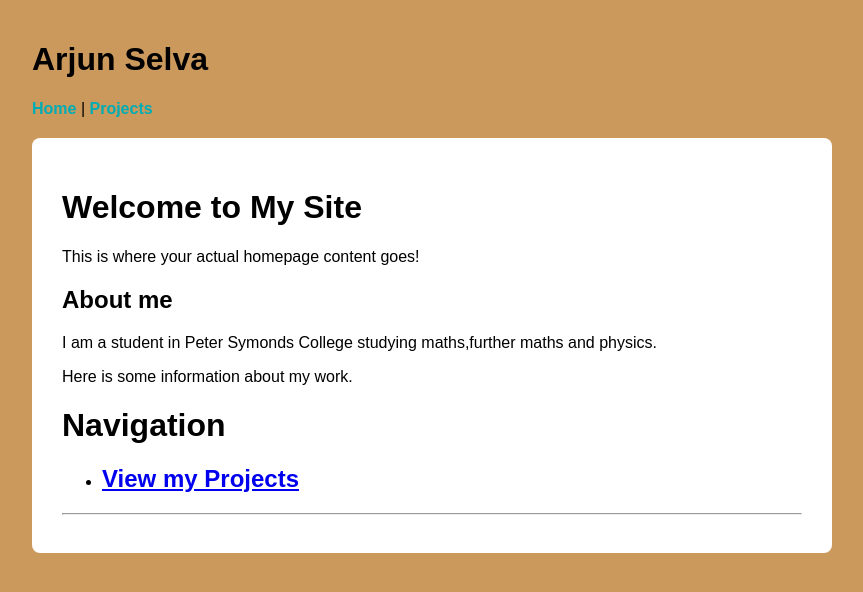
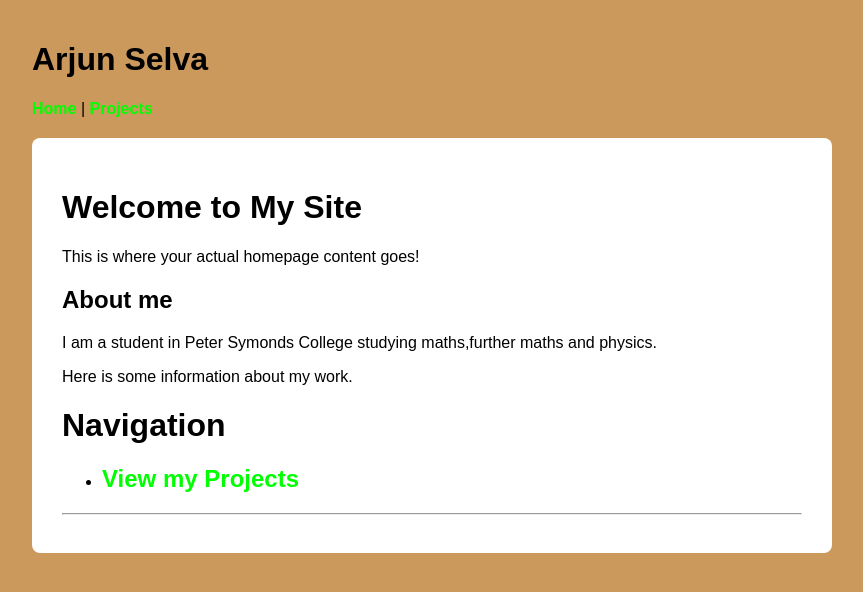
Before and after one commit to Arjun-Selva/Arjun-Selva.github.io, a Jekyll site: the page built from README.md, in a window 1280 px wide. Shown: the top 592 px of the page, without its empty margins (208-1071 px from the left). Built offline with Jekyll 4.4.1, drawn with Linux system fonts in a browser that asks for light colours; our own code applies the rules of GitHub Pages for plain Markdown files.

Commit message:
Update style.scss

```diff
--- a/assets/css/style.scss
+++ b/assets/css/style.scss
@@ -10,11 +10,18 @@ body {
     padding: 20px;
 }
 
-nav a {
-    color: #00adb5;
+a {
+    color: #00FF00;
     text-decoration: none;
     font-weight: bold;
 }
+
+a:hover {
+    color: #800080;
+    text-decoration: none;
+    font-weight: bold;
+}
+
 
 main {
     background: #FFFFFF;
```
